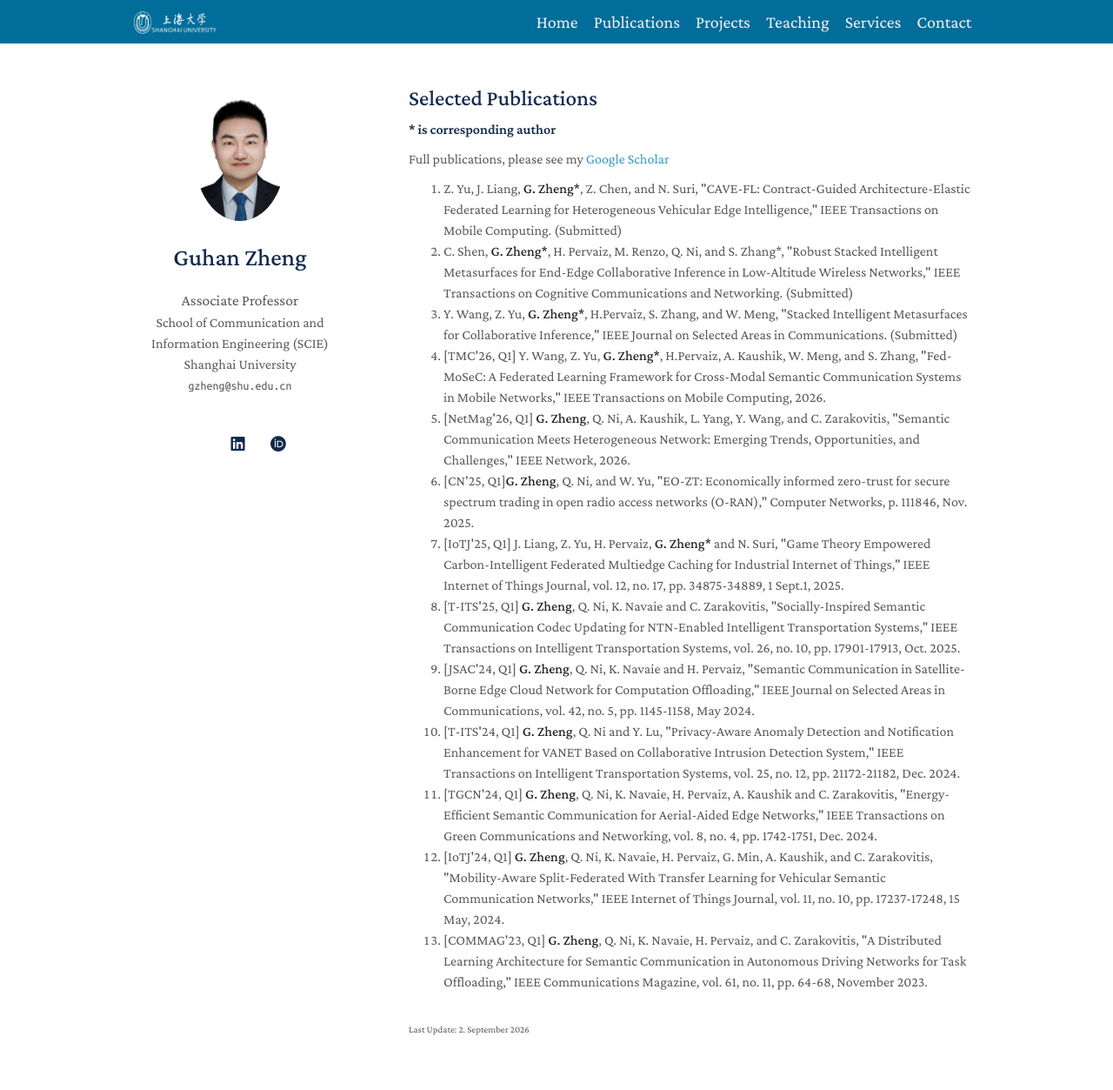
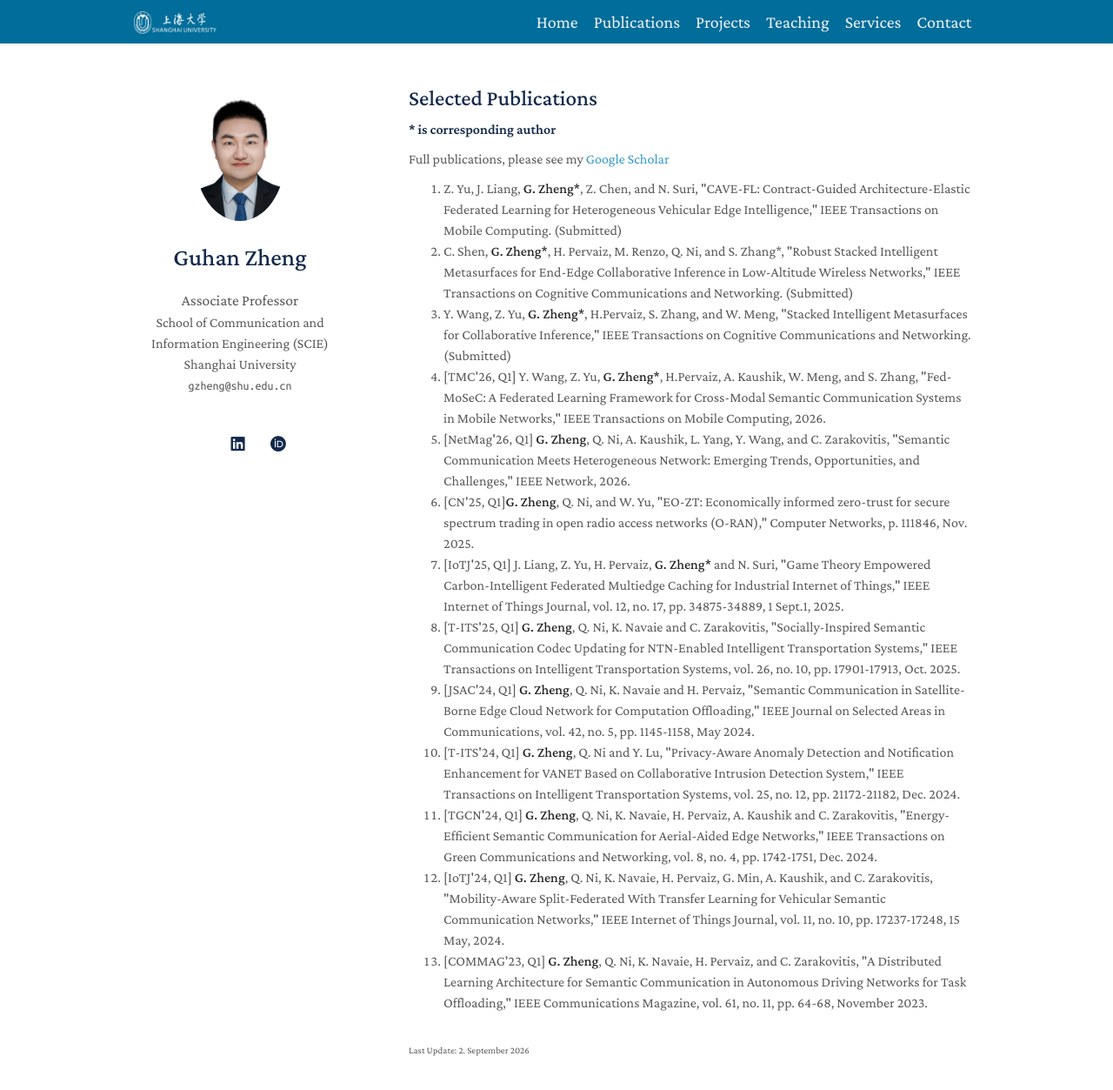
Before and after one commit to Guhan328/Guhan328.github.io, a Jekyll site: the page built from publications.md, in a window 1280 px wide and 1268 px high. Shown: the top 1253 px of the window at 87% size. Built offline with Jekyll 4.4.1, drawn with Linux system fonts in a browser that asks for light colours; a style sheet for code colours, icons or effects is not loaded.

Commit message:
Update pubJournal.md

```diff
--- a/_includes/pubJournal.md
+++ b/_includes/pubJournal.md
@@ -10,7 +10,7 @@
 <ol id="pub-list" style="margin:0 0 5px;">
   <li><a><autocolor>Z. Yu, J. Liang, <strong>G. Zheng*</strong>, Z. Chen, and N. Suri, "CAVE-FL: Contract-Guided Architecture-Elastic Federated Learning for Heterogeneous Vehicular Edge Intelligence," IEEE Transactions on Mobile Computing. (Submitted) </autocolor></a></li>
   <li><a><autocolor>C. Shen, <strong>G. Zheng*</strong>, H. Pervaiz, M. Renzo, Q. Ni, and S. Zhang*, "Robust Stacked Intelligent Metasurfaces for End-Edge Collaborative Inference in Low-Altitude Wireless Networks," IEEE Transactions on Cognitive Communications and Networking. (Submitted) </autocolor></a></li>
-  <li><a><autocolor>Y. Wang, Z. Yu, <strong>G. Zheng*</strong>, H.Pervaiz, S. Zhang, and W. Meng, "Stacked Intelligent Metasurfaces for Collaborative Inference," IEEE Journal on Selected Areas in Communications. (Submitted) </autocolor></a></li>
+  <li><a><autocolor>Y. Wang, Z. Yu, <strong>G. Zheng*</strong>, H.Pervaiz, S. Zhang, and W. Meng, "Stacked Intelligent Metasurfaces for Collaborative Inference," IEEE Transactions on Cognitive Communications and Networking. (Submitted) </autocolor></a></li>
   <li><a href="https://ieeexplore.ieee.org/document/11592739"><autocolor>[TMC'26, Q1] Y. Wang, Z. Yu, <strong>G. Zheng*</strong>, H.Pervaiz, A. Kaushik, W. Meng, and S. Zhang, "Fed-MoSeC: A Federated Learning Framework for Cross-Modal Semantic Communication Systems in Mobile Networks," IEEE Transactions on Mobile Computing, 2026.</autocolor></a></li>
   <li><a href="https://ieeexplore.ieee.org/document/11319360"><autocolor>[NetMag'26, Q1] <strong>G. Zheng</strong>, Q. Ni, A. Kaushik, L. Yang, Y. Wang, and C. Zarakovitis, "Semantic Communication Meets Heterogeneous Network: Emerging Trends, Opportunities, and Challenges," IEEE Network, 2026.</autocolor></a></li>
   <li><a href="https://www.sciencedirect.com/science/article/pii/S1389128625008126"><autocolor>[CN'25, Q1]<strong>G. Zheng</strong>, Q. Ni, and W. Yu, "EO-ZT: Economically informed zero-trust for secure spectrum trading in open radio access networks (O-RAN)," Computer Networks, p. 111846, Nov. 2025. </autocolor></a></li>
```
